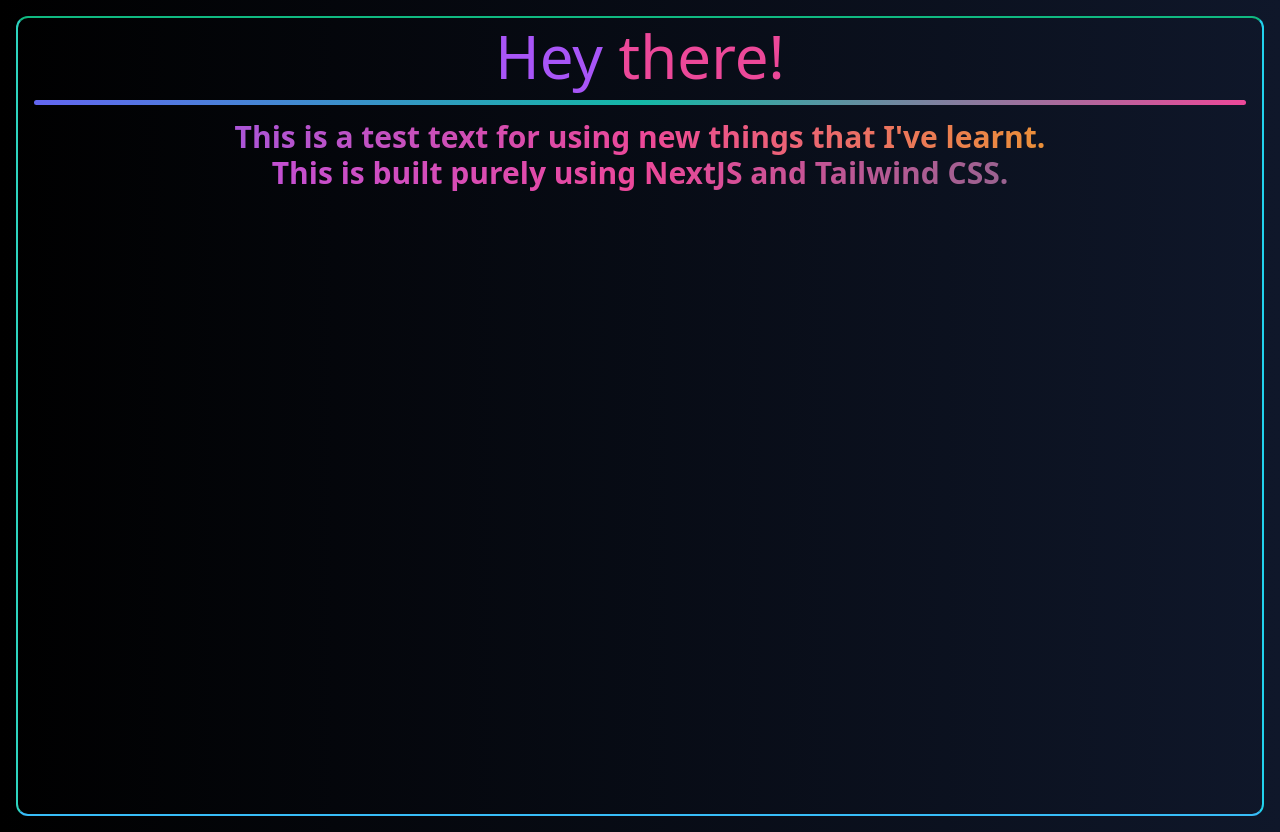
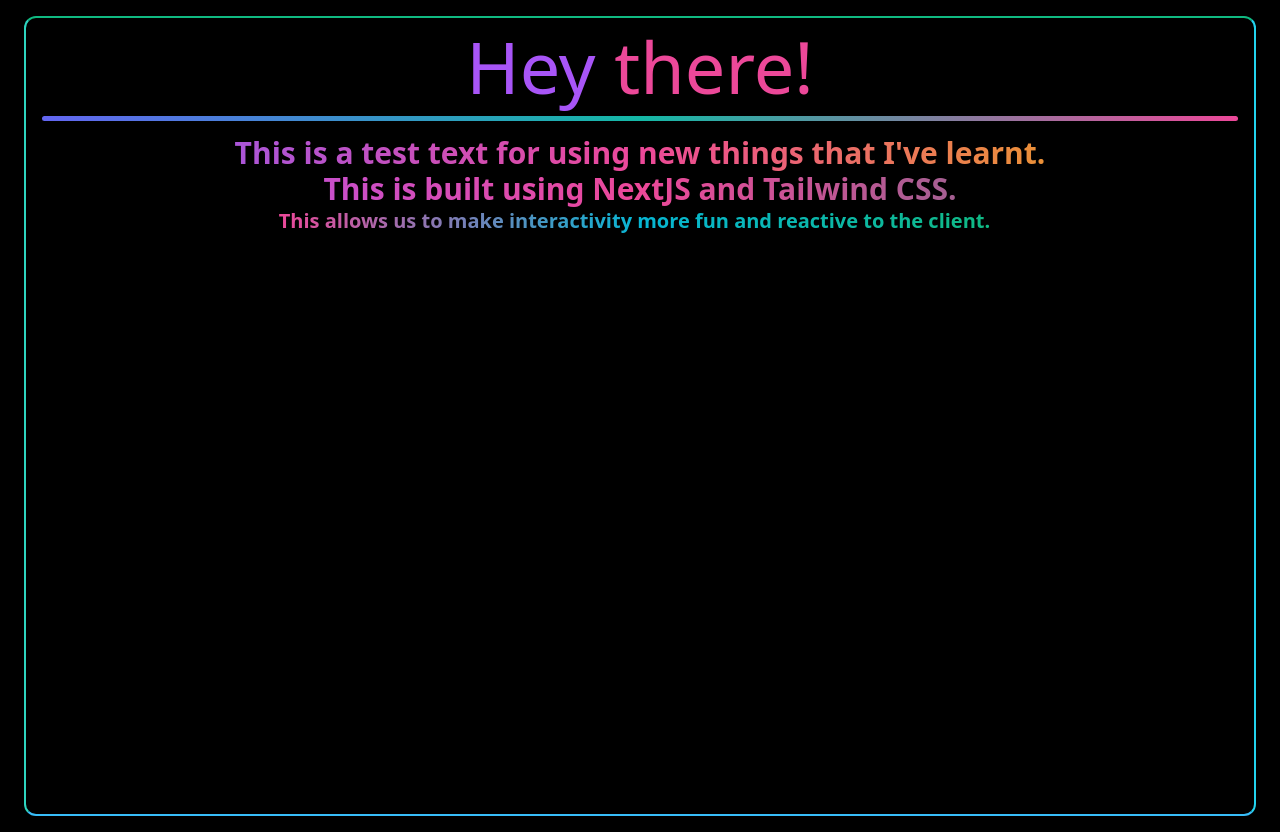
Before and after one commit to DameHetfield9803/macnextjstest, a Next.js app: page / in a window 1280 px wide. Built offline with nearby package versions, Linux system fonts and the light colour scheme.

Commit message:
minor amendments to include client side reactivity.

```diff
--- a/package.json
+++ b/package.json
@@ -9,6 +9,7 @@
     "lint": "next lint"
   },
   "dependencies": {
+    "react-type-animation": "^3.2.0",
     "react": "^18",
     "react-dom": "^18",
     "next": "14.2.3"
--- a/pages/index.tsx
+++ b/pages/index.tsx
@@ -1,11 +1,20 @@
+'use client';
+import { TypeAnimation } from "react-type-animation";
+
 export default function Home() {
   return (
-    <div className="flex-auto text-center container mx-auto max-w-fit bg-gradient-to-r from-black to-slate-900 min-w-full min-h-screen p-4 px-4 py-4">
-      <div className="mx-auto border-[2.5px] border-l-teal-400 border-t-emerald-500 border-r-cyan-400 border-b-sky-400 rounded-xl min-h-screen p-4 py-2">
-        <h1><strong className="text-6xl text-purple-500 font-light">Hey <span className="text-pink-500">there!</span></strong></h1>
+    <div className="flex-auto text-center container mx-auto max-w-fit bg-black min-w-full min-h-screen p-4 px-6 py-4">
+      <div className="mx-auto border-[2.5px] border-l-teal-400 border-t-emerald-500 border-r-cyan-400 border-b-sky-400 rounded-xl text-center min-h-screen p-4 py-3">
+        <h1><strong className="text-7xl text-purple-500 font-light">Hey <span className="text-pink-500">there!</span></strong></h1>
         <hr className="mt-3.5 mb-3.5 bg-gradient-to-r from-indigo-500 via-teal-500 to-pink-500 border-0 h-[4.5px] rounded-xl" />
         <p className={"text-3xl bg-gradient-to-r from-violet-500 via-pink-500 to-yellow-500 text-transparent text-clip bg-clip-text"}><strong>This is a test text for using new things that I've learnt.</strong></p>
-        <p className={"text-3xl bg-gradient-to-r from-purple-500 via-pink-500 to-slate-500 text-transparent text-clip bg-clip-text"}><strong>This is built purely using NextJS and Tailwind CSS.</strong></p>
+        <p className={"text-3xl bg-gradient-to-r from-purple-500 via-pink-500 to-slate-500 text-transparent text-clip bg-clip-text"}><strong>This is built using NextJS and Tailwind CSS.</strong></p>
+        <p><strong className="text-xl bg-gradient-to-r from-pink-500 via-cyan-500 to-emerald-500 text-transparent bg-clip-text">
+          <TypeAnimation
+            sequence={
+              ["This allows us to make interactivity more fun and reactive to the client.", 300]
+            } speed={50} deletionSpeed={80} omitDeletionAnimation={false} />
+        </strong></p>
       </div>
     </div>
   )
```
Also changed, not shown: 2 other files (tests, documents, lock files or other folders).
